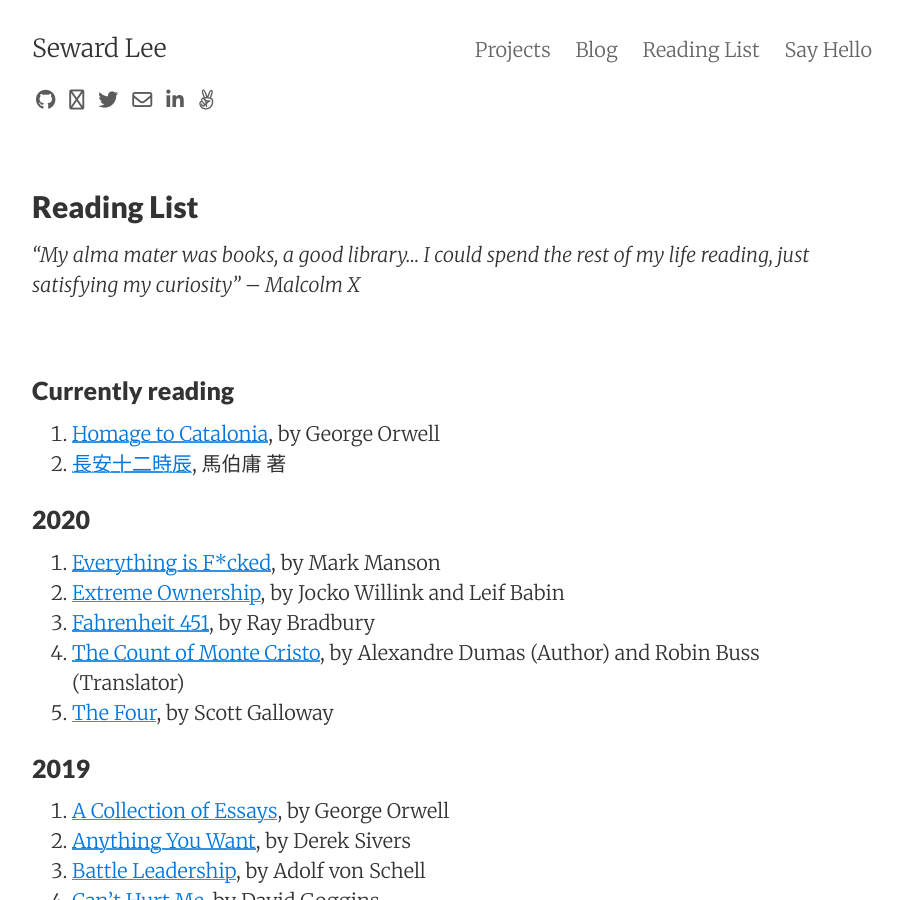
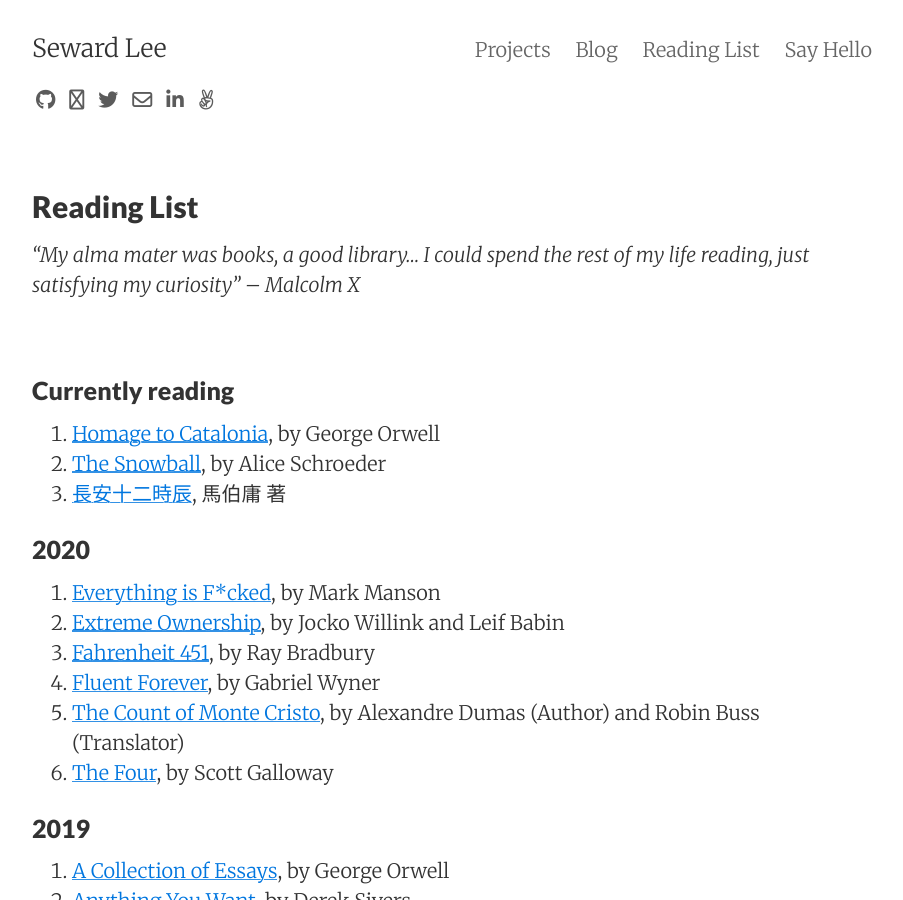
Before and after one commit to sewardlee337/sewardlee337.github.io, a Jekyll site: the page built from readinglist.md, in a window 1280 px wide and 900 px high. Shown: the whole window, without its empty margins (188-1091 px from the left). Built offline with Jekyll 4.4.1, drawn with Linux system fonts in a browser that asks for light colours; nearby versions of some CDN libraries.

Commit message:
Update reading list

```diff
--- a/readinglist.md
+++ b/readinglist.md
@@ -13,6 +13,7 @@ _"My alma mater was books, a good library... I could spend the rest of my life r
 ### Currently reading
 
 1. [Homage to Catalonia](https://amzn.to/2GMfALw), by George Orwell
+1. [The Snowball](https://amzn.to/32g1rQL), by Alice Schroeder
 1. [長安十二時辰](https://bit.ly/2tiqPbg), 馬伯庸 著
 
 
@@ -21,6 +22,7 @@ _"My alma mater was books, a good library... I could spend the rest of my life r
 1. [Everything is F*cked](https://amzn.to/2F53aNW), by Mark Manson
 1. [Extreme Ownership](https://amzn.to/2QEuPvP), by Jocko Willink and Leif Babin
 1. [Fahrenheit 451](https://amzn.to/2TQ6dlQ), by Ray Bradbury
+1. [Fluent Forever](https://amzn.to/3a4hT9v), by Gabriel Wyner
 1. [The Count of Monte Cristo](https://amzn.to/2uXBdFS), by Alexandre Dumas (Author) and Robin Buss (Translator)
 1. [The Four](https://amzn.to/2MHiVii), by Scott Galloway
 
```
